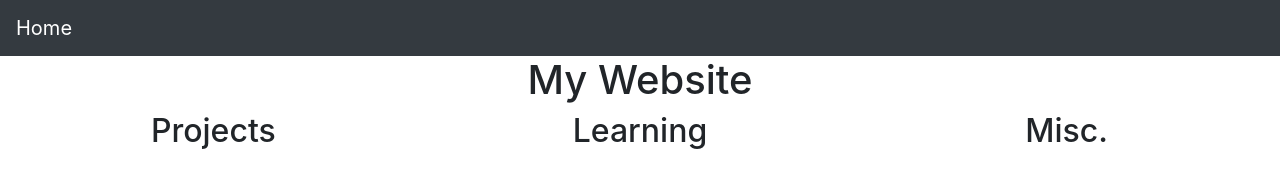
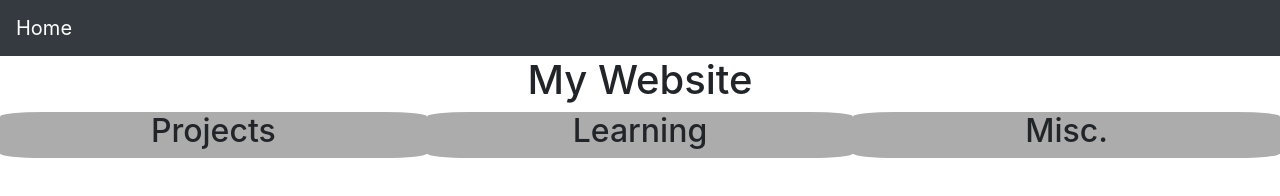
Before and after one commit to suttonjake/Learning, a plain HTML site: page index.html in a window 1280 px wide. Drawn offline with nearby package versions, Linux system fonts and the light colour scheme.

Commit message:
Update index.html

```diff
--- a/index.html
+++ b/index.html
@@ -11,6 +11,13 @@
     <script src="https://ajax.googleapis.com/ajax/libs/jquery/3.4.1/jquery.min.js"></script>
     <script src="https://cdnjs.cloudflare.com/ajax/libs/popper.js/1.14.7/umd/popper.min.js"></script>
     <script src="https://maxcdn.bootstrapcdn.com/bootstrap/4.3.1/js/bootstrap.min.js"></script>
+
+    <style>
+        .well {
+            background-color: #acacac;
+            border-radius: 10%;
+        }
+    </style>
 </head>
 <body>
     <nav class="navbar navbar-expand-sm bg-dark navbar-dark">
```
